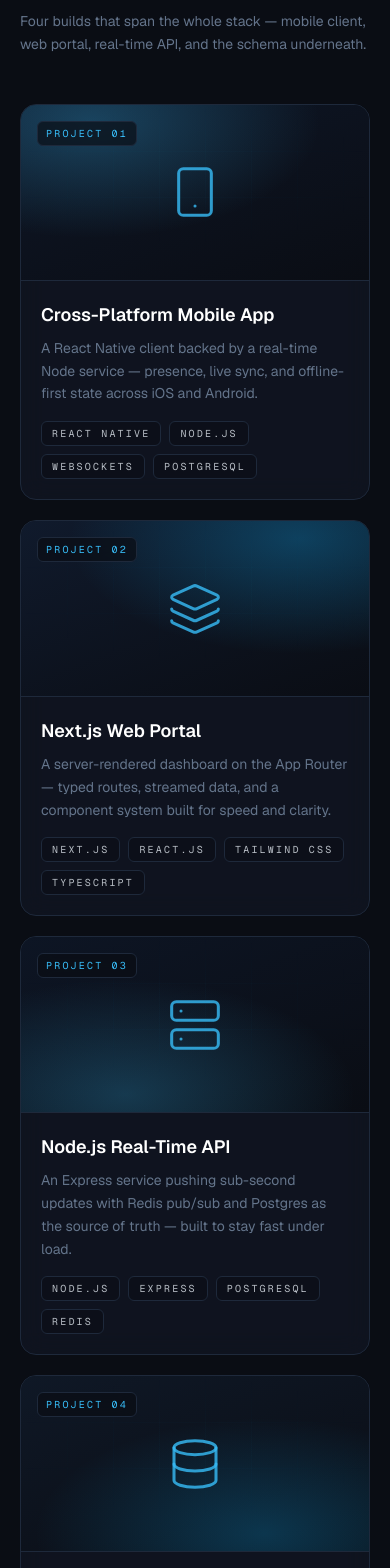
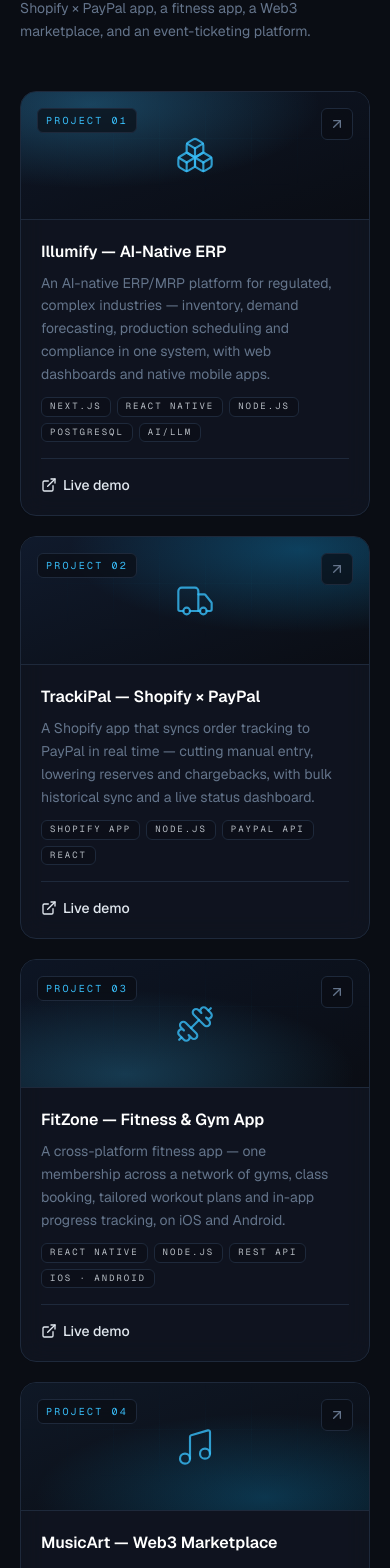
Before and after one commit to bobbysingh23dev/portfolio, a Next.js app: page / in a window 390 px wide. Shown: the part 2579-4147 px from the top of the page. Built offline with nearby package versions, Linux system fonts and the light colour scheme.

Commit message:
feat: update SelectedWork component with new project details and improved layout; enhance responsiveness and aesthetics

```diff
--- a/app/components/SelectedWork.tsx
+++ b/app/components/SelectedWork.tsx
@@ -4,12 +4,13 @@ import Image from "next/image";
 import { motion } from "framer-motion";
 import {
   ArrowUpRight,
-  Database,
+  Boxes,
+  Dumbbell,
   ExternalLink,
-  Layers,
-  Server,
-  Smartphone,
+  Music,
+  Ticket,
   TrendingUp,
+  Truck,
   type LucideIcon,
 } from "lucide-react";
 import { GitHubIcon } from "./BrandIcons";
@@ -29,46 +30,63 @@ type Project = {
   impact?: string; // one-line outcome, e.g. "Cut p95 latency 320ms → 90ms"
 };
 
+// TODO: tech tags below are my best guess from each product — correct any that
+// are off, and add a screenshot per card via `image: "/projects/<name>.png"`.
 const PROJECTS: Project[] = [
   {
     id: "01",
-    title: "Cross-Platform Mobile App",
+    title: "Illumify — AI-Native ERP",
     description:
-      "A React Native client backed by a real-time Node service — presence, live sync, and offline-first state across iOS and Android.",
-    tech: ["React Native", "Node.js", "WebSockets", "PostgreSQL"],
-    icon: Smartphone,
+      "An AI-native ERP/MRP platform for regulated, complex industries — inventory, demand forecasting, production scheduling and compliance in one system, with web dashboards and native mobile apps.",
+    tech: ["Next.js", "React Native", "Node.js", "PostgreSQL", "AI/LLM"],
+    icon: Boxes,
     accent:
       "radial-gradient(120% 120% at 20% 10%, rgba(56,189,248,0.28), transparent 55%), linear-gradient(160deg, #0e1626, #0a0d14)",
+    demo: "https://illumify.com/",
   },
   {
     id: "02",
-    title: "Next.js Web Portal",
+    title: "TrackiPal — Shopify × PayPal",
     description:
-      "A server-rendered dashboard on the App Router — typed routes, streamed data, and a component system built for speed and clarity.",
-    tech: ["Next.js", "React.js", "Tailwind CSS", "TypeScript"],
-    icon: Layers,
+      "A Shopify app that syncs order tracking to PayPal in real time — cutting manual entry, lowering reserves and chargebacks, with bulk historical sync and a live status dashboard.",
+    tech: ["Shopify App", "Node.js", "PayPal API", "React"],
+    icon: Truck,
     accent:
       "radial-gradient(120% 120% at 80% 10%, rgba(14,165,233,0.30), transparent 55%), linear-gradient(160deg, #101a2c, #0a0d14)",
+    demo: "https://www.trackipal.com/",
   },
   {
     id: "03",
-    title: "Node.js Real-Time API",
+    title: "FitZone — Fitness & Gym App",
     description:
-      "An Express service pushing sub-second updates with Redis pub/sub and Postgres as the source of truth — built to stay fast under load.",
-    tech: ["Node.js", "Express", "PostgreSQL", "Redis"],
-    icon: Server,
+      "A cross-platform fitness app — one membership across a network of gyms, class booking, tailored workout plans and in-app progress tracking, on iOS and Android.",
+    tech: ["React Native", "Node.js", "REST API", "iOS · Android"],
+    icon: Dumbbell,
     accent:
       "radial-gradient(120% 120% at 30% 90%, rgba(56,189,248,0.24), transparent 55%), linear-gradient(160deg, #0d1524, #0a0d14)",
+    demo: "https://play.google.com/store/apps/details?id=com.infominez.fitZone&hl=en_IN",
   },
   {
     id: "04",
-    title: "PostgreSQL Relational Schema",
+    title: "MusicArt — Web3 Marketplace",
     description:
-      "A normalized data model with type-safe access through Drizzle ORM — migrations, constraints, and indexes designed to scale cleanly.",
-    tech: ["PostgreSQL", "SQL", "Drizzle ORM"],
-    icon: Database,
+      "A Web3 NFT marketplace built for musicians to tokenize and trade encrypted music — artist drops, discovery, and a planet-friendly, low-impact minting flow.",
+    tech: ["Next.js", "Web3", "Smart Contracts", "NFT"],
+    icon: Music,
     accent:
       "radial-gradient(120% 120% at 70% 90%, rgba(14,165,233,0.26), transparent 55%), linear-gradient(160deg, #0f1826, #0a0d14)",
+    demo: "https://musicart.io/",
+  },
+  {
+    id: "05",
+    title: "EventMozo — Event Management",
+    description:
+      "A global, web-based event management and ticketing platform — organizers create, promote, manage and sell tickets, with QR-code check-in and on-site ticket scanning. (Frontend engineering.)",
+    tech: ["React", "Next.js", "TypeScript", "QR Check-in"],
+    icon: Ticket,
+    accent:
+      "radial-gradient(120% 120% at 50% 10%, rgba(56,189,248,0.26), transparent 55%), linear-gradient(160deg, #0e1826, #0a0d14)",
+    demo: "https://eventmozo.com/",
   },
 ];
 
@@ -77,11 +95,11 @@ export function SelectedWork() {
     <section id="work" className="relative mx-auto max-w-7xl px-5 py-24 sm:px-8">
       <SectionHeading
         index="02 / SELECTED WORK"
-        title="Curated full-stack projects"
-        blurb="Four builds that span the whole stack — mobile client, web portal, real-time API, and the schema underneath."
+        title="Shipped, in production"
+        blurb="Real products across the stack — an AI-native ERP, a Shopify × PayPal app, a fitness app, a Web3 marketplace, and an event-ticketing platform."
       />
 
-      <div className="mt-12 grid grid-cols-1 gap-5 md:grid-cols-2">
+      <div className="mt-12 flex flex-wrap justify-center gap-5">
         {PROJECTS.map((project, i) => (
           <ProjectCard key={project.id} project={project} index={i} />
         ))}
@@ -98,11 +116,11 @@ function ProjectCard({ project, index }: { project: Project; index: number }) {
       initial={{ opacity: 0, y: 28 }}
       whileInView={{ opacity: 1, y: 0 }}
       viewport={{ once: true, margin: "-80px" }}
-      transition={{ duration: 0.5, delay: (index % 2) * 0.08, ease: "easeOut" }}
-      className="group relative flex flex-col overflow-hidden rounded-2xl border border-line bg-surface/70 backdrop-blur-md transition-colors hover:border-cyan/50"
+      transition={{ duration: 0.5, delay: (index % 3) * 0.08, ease: "easeOut" }}
+      className="group relative flex w-full flex-col overflow-hidden rounded-2xl border border-line bg-surface/70 backdrop-blur-md transition-colors hover:border-cyan/50 sm:w-[calc(50%-0.625rem)] lg:w-[calc(33.333%-0.834rem)]"
     >
       {/* Preview panel — real screenshot if provided, else gradient */}
-      <div className="relative flex h-44 items-center justify-center overflow-hidden border-b border-line sm:h-52">
+      <div className="relative flex h-32 items-center justify-center overflow-hidden border-b border-line sm:h-36">
         {project.image ? (
           <Image
             src={project.image}
@@ -118,7 +136,7 @@ function ProjectCard({ project, index }: { project: Project; index: number }) {
           >
             <div aria-hidden className="absolute inset-0 opacity-40 grid-backdrop" />
             <Icon
-              className="size-14 text-cyan/80 transition-transform duration-500 group-hover:scale-110"
+              className="size-10 text-cyan/80 transition-transform duration-500 group-hover:scale-110"
               strokeWidth={1.3}
             />
           </div>
@@ -140,10 +158,8 @@ function ProjectCard({ project, index }: { project: Project; index: number }) {
       </div>
 
       {/* Body */}
-      <div className="flex flex-1 flex-col p-5 sm:p-6">
-        <h3 className="text-lg font-semibold text-white sm:text-xl">
-          {project.title}
-        </h3>
+      <div className="flex flex-1 flex-col p-5">
+        <h3 className="text-base font-semibold text-white">{project.title}</h3>
         <p className="mt-2 text-sm leading-relaxed text-muted">
           {project.description}
         </p>
@@ -155,11 +171,11 @@ function ProjectCard({ project, index }: { project: Project; index: number }) {
           </p>
         )}
 
-        <ul className="mt-4 flex flex-wrap gap-2">
+        <ul className="mt-3 flex flex-wrap gap-1.5">
           {project.tech.map((t) => (
             <li
               key={t}
-              className="mono-label rounded-md border border-line bg-ground/50 px-2.5 py-1 text-[10px] text-ink/80"
+              className="mono-label rounded-md border border-line bg-ground/50 px-2 py-0.5 text-[9px] text-ink/80"
             >
               {t}
             </li>
@@ -167,7 +183,7 @@ function ProjectCard({ project, index }: { project: Project; index: number }) {
         </ul>
 
         {hasLinks && (
-          <div className="mt-5 flex flex-wrap gap-3 border-t border-line pt-4">
+          <div className="mt-4 flex flex-wrap gap-3 border-t border-line pt-4">
             {project.demo && (
               <a
                 href={project.demo}
```
